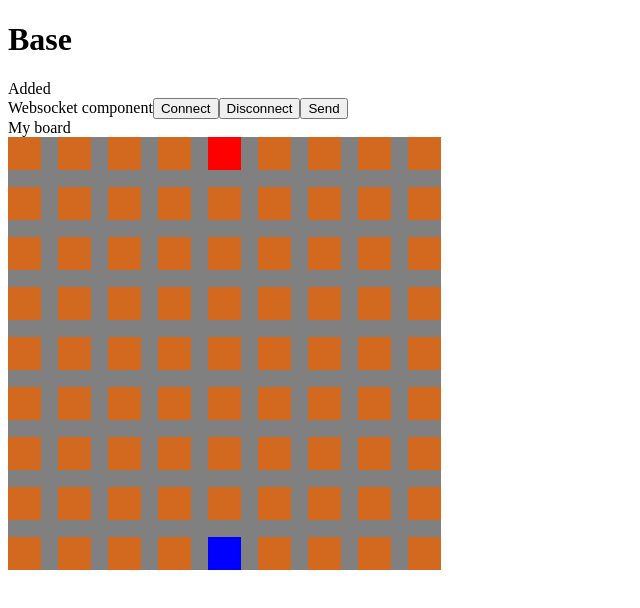
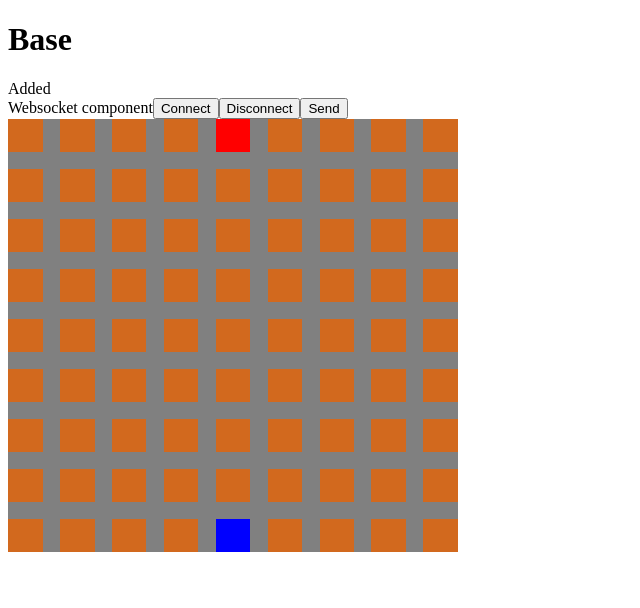
Before and after one commit to bbujdoso94/QuoridorReact, a React (Create React App) app in the folder Quoridor/: page / in a window 1280 px wide. Shown: the top 608 px of the page, without its empty margins (0-640 px from the left). Built offline with nearby package versions, Linux system fonts and the light colour scheme; the HTML template or start-up script is replaced by a standard one.

Commit message:
Remove extra redundant divs from right edge.

```diff
--- a/Quoridor/src/App.css
+++ b/Quoridor/src/App.css
@@ -1,17 +1,28 @@
 div.row {
-  display: block;
+  display: grid;
+  width: 450px;
+  grid-template-columns: 3fr 3fr 3fr 3fr 3fr 3fr 3fr 3fr 2fr;
+  grid-template-rows: 1fr;
   margin: 0px;
   padding: 0px;
   height: 50px;
 }
 
-div.column {
+div.column.notRightEdge {
   display: inline-grid;
   grid-template-columns: 2fr 1fr;
   grid-template-rows: 2fr 1fr;
   margin: 0px;
-  width: 50px;
+  width: 100%;
   height: 50px;
+  background-color: chocolate;
+}
+
+div.rightMost {
+  display: inline-grid;
+  grid-template-columns: 2fr;
+  grid-template-rows: 2fr 1fr;
+  width: 100%;
   background-color: chocolate;
 }
 
@@ -21,10 +32,6 @@ div.column div.border {
 
 div.corner {
   background-color: gray;
-}
-
-div.rightmost {
-  width: 50px;
 }
 
 div.rightMost div.vertic-border,
--- a/Quoridor/src/components/Board.jsx
+++ b/Quoridor/src/components/Board.jsx
@@ -19,8 +19,7 @@ export const Board = () => {
 
 
     return (
-        <div>
-            My board
+        <div className="board-container">
             {myBoard.map((x,i)=>
             <div key={i} className="row">{x.map(cell =>{
                 if(cell === 4){
--- a/Quoridor/src/components/Cell.jsx
+++ b/Quoridor/src/components/Cell.jsx
@@ -1,27 +1,42 @@
 import React from 'react'
+
+
+
 
 export const Cell = (props) => {
 
     let modulo = (props.cell+1) % 9;
 
 
-    let rightMost = modulo === 0 ? "rightMost" : "";
+    let rightMost = modulo === 0 ? true : false;
 
     let lastRow = props.cell >= 72 ? "lastRow" : "";
 
     return (
-        <div className={`column ${rightMost} ${lastRow}`} data-col={props.cell} data-player={props.player}>
+        <React.Fragment>
+
+            {rightMost
+
+            ?
+
+            <div className={`column rightMost ${lastRow}`} data-col={props.cell} data-player={props.player}>
+
             <div className="cell"></div>
+            <div className="border horiz-border"></div>
 
+            </div>
 
+            :
+
+            <div className={`column notRightEdge ${lastRow}`} data-col={props.cell} data-player={props.player}>
+
+            <div className="cell"></div>
             <div className="border vertic-border"></div>
             <div className="border horiz-border"></div>
 
             <div className="corner"></div>
+            </div>}
 
-
-
-
-        </div>
+        </React.Fragment>
     )
 }
```
